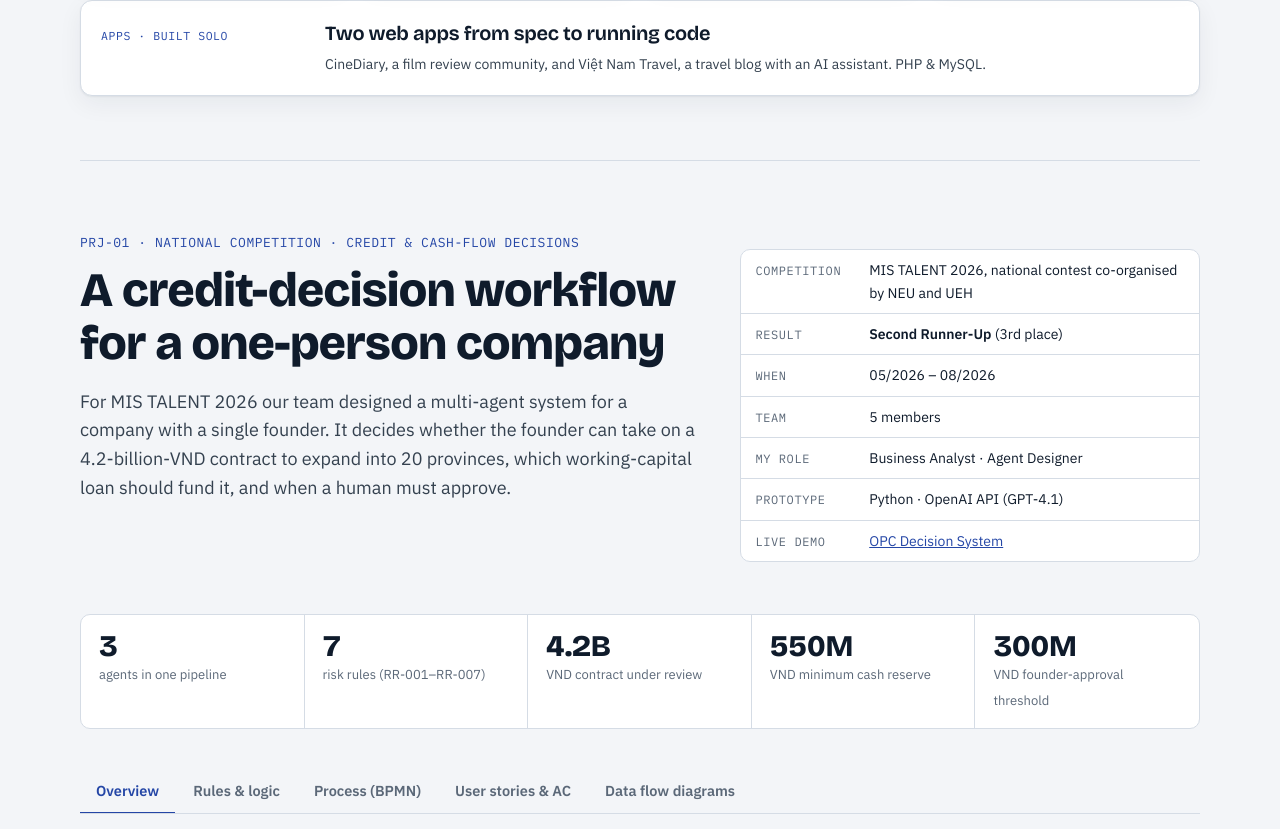
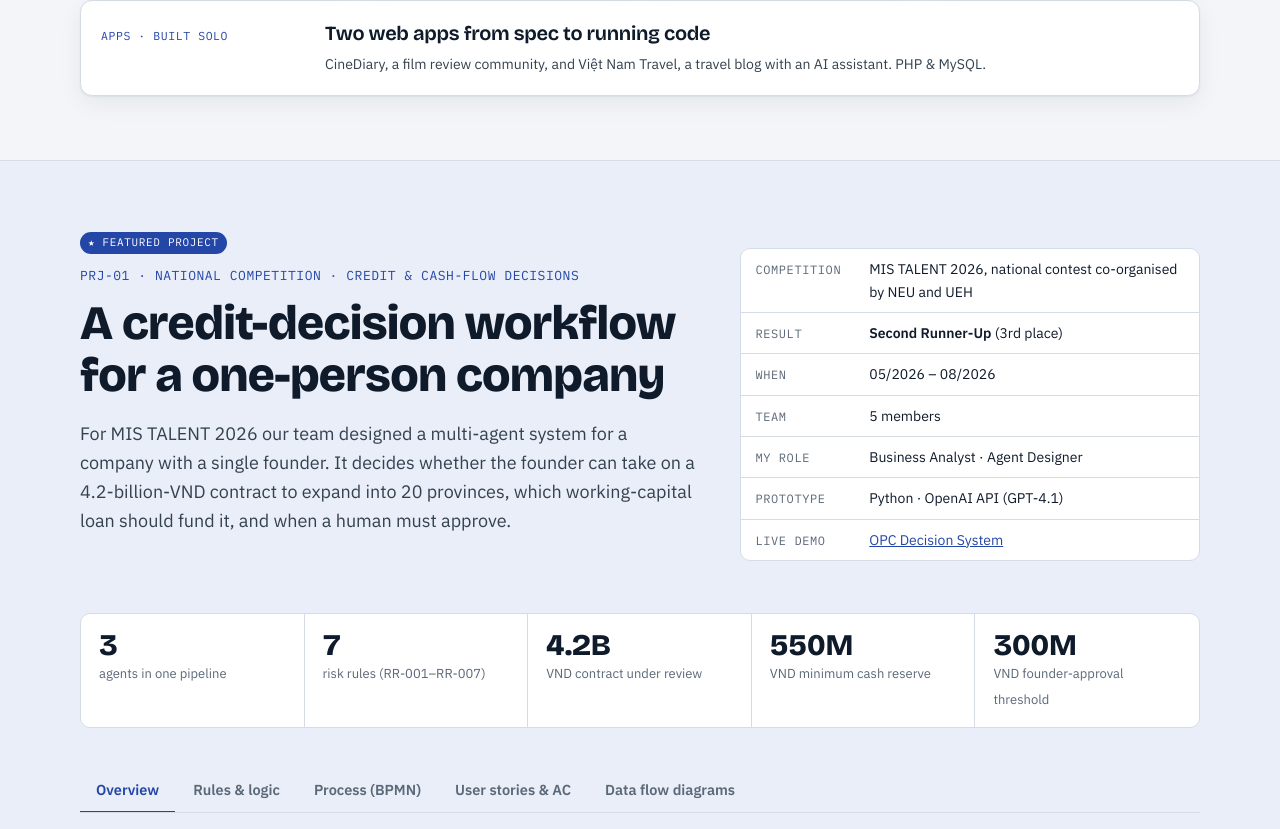
Before and after one commit to Kwuyet/Kwuyet.github.io, a plain HTML site: page index.html in a window 1280 px wide. Shown: the part 1271-2100 px from the top of the page. Drawn offline with nearby package versions, Linux system fonts and the light colour scheme.

Commit message:
Give PRJ-01 a featured band and badge
Co-Authored-By: Claude Opus 5.5 <noreply@anthropic.com>
Claude-Session: https://claude.ai/code/session_01QW67GweW7KZiGjjXtvwtZi

```diff
--- a/index.html
+++ b/index.html
@@ -217,6 +217,15 @@ pre.code{background:var(--code-bg);color:var(--code-ink);font-family:var(--mono)
 .story .trace{margin-top:auto;padding-top:12px;font-family:var(--mono);font-size:11.5px;color:var(--muted)}
 @media (max-width:900px){.stories{grid-template-columns:minmax(0,1fr)}}
 
+/* featured case */
+body{overflow-x:clip}
+.case.featured{position:relative;border-top:0;isolation:isolate}
+.case.featured::before{content:"";position:absolute;inset:0 calc(50% - 50vw);background:color-mix(in srgb,var(--accent-soft) 60%,var(--paper));border-block:1px solid var(--line);z-index:-1}
+.case.featured .callout{background:var(--surface)}
+.feat{display:table;margin-bottom:12px;padding:2px 8px;border-radius:999px;background:var(--accent);color:#fff;font-size:11px;letter-spacing:.06em;text-transform:uppercase;vertical-align:1px}
+:root[data-theme="dark"] .feat{color:#0C121A}
+@media (prefers-color-scheme:dark){:root:not([data-theme="light"]) .feat{color:#0C121A}}
+
 /* tabs */
 .tabs{display:flex;gap:2px;margin-top:40px;border-bottom:1px solid var(--line);overflow-x:auto;scrollbar-width:none}
 .tabs::-webkit-scrollbar{display:none}
@@ -314,10 +323,10 @@ dialog.lb button{position:fixed;top:14px;right:18px;background:#fff;color:#0F1B2
 </section>
 
 <!-- PRJ-01 -->
-<article class="case" id="mistalent" aria-labelledby="m-h">
+<article class="case featured" id="mistalent" aria-labelledby="m-h">
   <div class="case-top">
     <div>
-      <p class="pid">PRJ-01 · NATIONAL COMPETITION · CREDIT &amp; CASH-FLOW DECISIONS</p>
+      <p class="pid"><span class="feat">★ Featured project</span>PRJ-01 · NATIONAL COMPETITION · CREDIT &amp; CASH-FLOW DECISIONS</p>
       <h2 id="m-h">A credit-decision workflow for a one-person company</h2>
       <p class="lede">For MIS TALENT 2026 our team designed a multi-agent system for a company with a single founder. It decides whether the founder can take on a 4.2-billion-VND contract to expand into 20 provinces, which working-capital loan should fund it, and when a human must approve.</p>
     </div>
```
